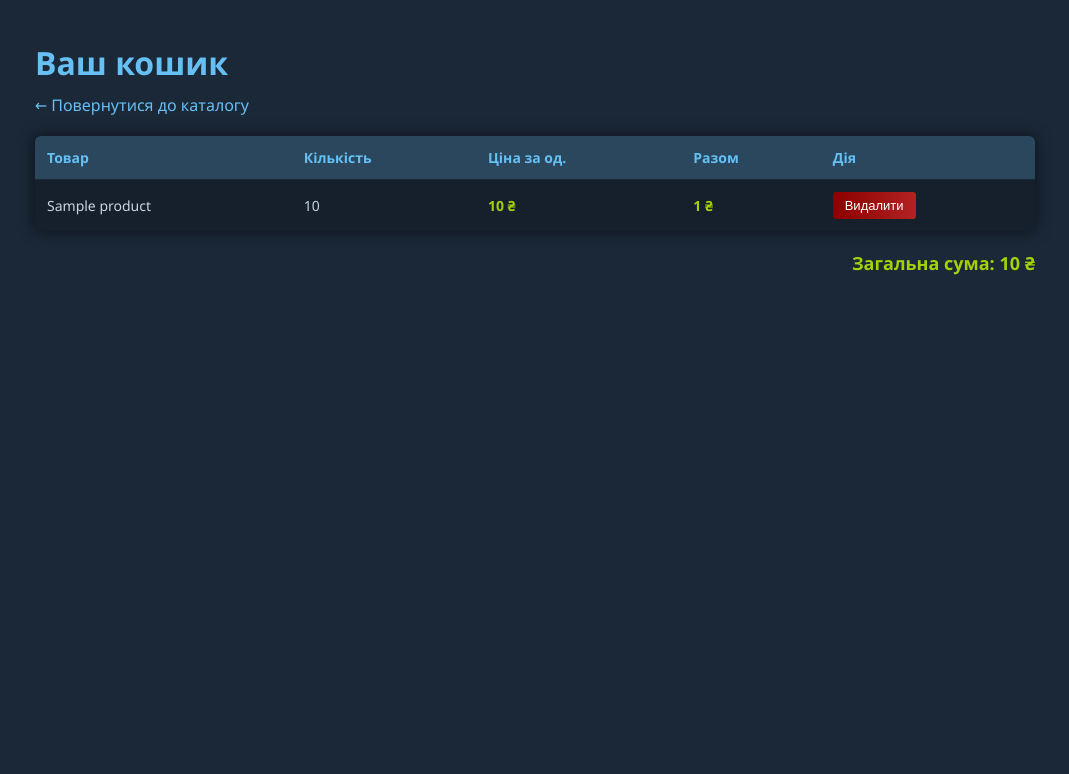
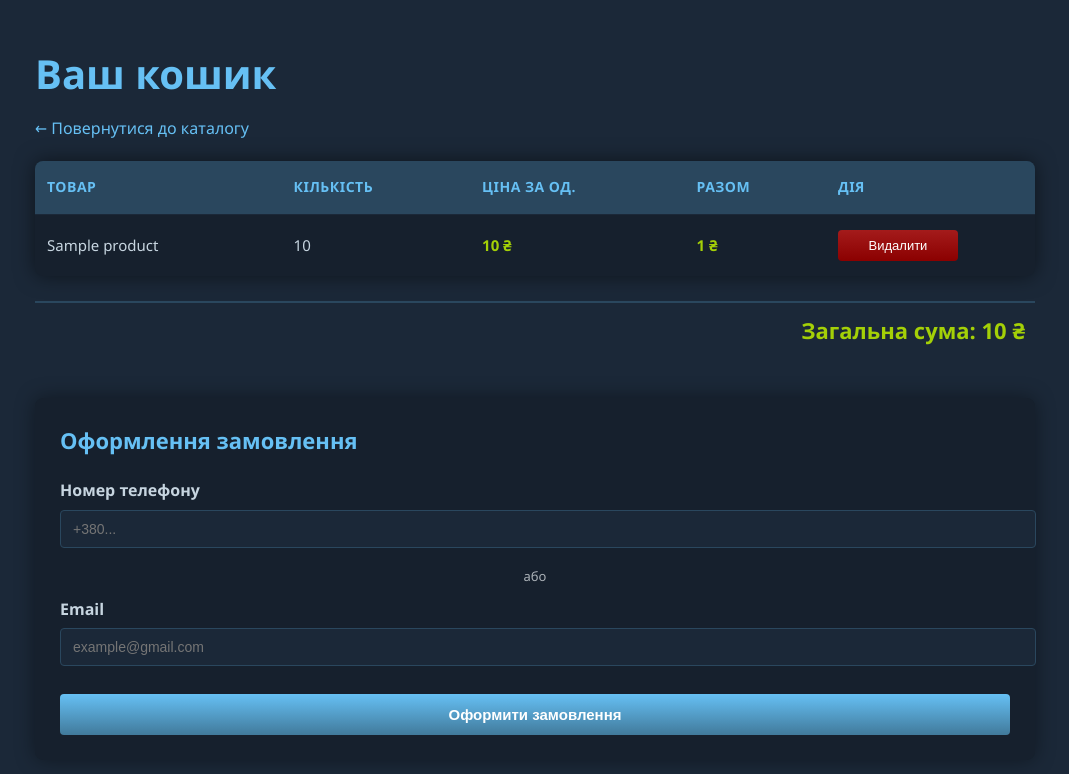
Before and after one commit to y-lebid/steam, a Django app: template steam_core/templates/steam_core/cart.html in a window 1280 px wide. Shown: the top 774 px of the page, without its empty margins (105-1174 px from the left). Run offline with Django 3.2, Linux system fonts and the light colour scheme; the template is opened without the code that fills it: most values are stand-ins (such as "Sample title", 1, 10 or a date in 2020).

Commit message:
add optimization screen and forms Order

```diff
--- a/steam_core/templates/steam_core/cart.html
+++ b/steam_core/templates/steam_core/cart.html
@@ -3,19 +3,22 @@
 
 <head>
     <meta charset="UTF-8">
+    <meta name="viewport" content="width=device-width, initial-scale=1.0">
     <title>Кошик</title>
     <style>
         body {
             margin: 0;
-            padding: 20px;
+            padding: 15px;
             background: #1b2838;
             color: #c7d5e0;
             font-family: "Segoe UI", Tahoma, Arial, sans-serif;
+            line-height: 1.6;
         }
 
         h1 {
             color: #66c0f4;
             margin-bottom: 10px;
+            font-size: clamp(1.5rem, 5vw, 2.5rem);
         }
 
         a {
@@ -24,6 +27,7 @@
             font-weight: 500;
             display: inline-block;
             margin-bottom: 20px;
+            transition: color 0.2s;
         }
 
         a:hover {
@@ -39,9 +43,9 @@
             width: 100%;
             border-collapse: collapse;
             background: #16202d;
-            border-radius: 6px;
+            border-radius: 8px;
             overflow: hidden;
-            box-shadow: 0 0 15px rgba(0, 0, 0, 0.6);
+            box-shadow: 0 0 20px rgba(0, 0, 0, 0.5);
         }
 
         thead {
@@ -49,56 +53,182 @@
         }
 
         th {
-            padding: 12px;
+            padding: 15px 12px;
             text-align: left;
             color: #66c0f4;
             font-weight: 600;
             font-size: 14px;
+            text-transform: uppercase;
+            letter-spacing: 0.5px;
         }
 
         td {
-            padding: 12px;
-            font-size: 14px;
+            padding: 15px 12px;
+            font-size: 15px;
             border-top: 1px solid #1b2838;
         }
 
         tbody tr:hover {
-            background: rgba(102, 192, 244, 0.08);
+            background: rgba(102, 192, 244, 0.05);
         }
 
         .price {
             color: #a4d007;
             font-weight: bold;
+            white-space: nowrap;
         }
 
         .remove-btn {
-            background: linear-gradient(to right, #8b0000, #b22222);
+            background: linear-gradient(to bottom, #a41b1b, #8b0000);
             border: none;
-            border-radius: 3px;
-            padding: 6px 12px;
+            border-radius: 4px;
+            padding: 8px 16px;
             color: #ffffff;
             cursor: pointer;
             font-size: 13px;
+            width: 100%;
+            max-width: 120px;
+            transition: opacity 0.2s;
         }
 
         .remove-btn:hover {
-            background: linear-gradient(to right, #b22222, #dc143c);
+            opacity: 0.9;
         }
 
         .total {
-            margin-top: 20px;
+            margin-top: 25px;
             text-align: right;
-            font-size: 18px;
+            font-size: 22px;
             color: #a4d007;
             font-weight: bold;
+            padding: 10px;
+            border-top: 2px solid #2a475e;
         }
 
         .empty {
             text-align: center;
-            font-size: 16px;
+            font-size: 18px;
             color: #acb2b8;
+            margin-top: 60px;
+            padding: 40px;
+            background: #16202d;
+            border-radius: 8px;
+        }
+
+        @media screen and (max-width: 768px) {
+            table, thead, tbody, th, td, tr {
+                display: block;
+            }
+
+            thead tr {
+                display: none;
+            }
+
+            tr {
+                margin-bottom: 15px;
+                border: 1px solid #2a475e;
+                border-radius: 8px;
+                background: #1b2838;
+                padding: 10px;
+            }
+
+            td {
+                border: none;
+                padding: 8px 5px;
+                display: flex;
+                justify-content: space-between;
+                align-items: center;
+                text-align: right;
+            }
+
+            td::before {
+                content: attr(data-label);
+                float: left;
+                font-weight: 600;
+                color: #66c0f4;
+                margin-right: 15px;
+                text-align: left;
+            }
+
+            .remove-btn {
+                max-width: 100%;
+                margin-top: 10px;
+            }
+
+            .total {
+                text-align: center;
+                font-size: 20px;
+            }
+        }
+        /* ORDER FORM */
+        .order-box {
             margin-top: 40px;
+            padding: 25px;
+            background: #16202d;
+            border-radius: 8px;
+            box-shadow: 0 0 20px rgba(0,0,0,0.4);
         }
+
+        .order-box h2 {
+            margin-top: 0;
+            margin-bottom: 20px;
+            color: #66c0f4;
+            font-size: 22px;
+        }
+
+        .field {
+            margin-bottom: 18px;
+        }
+
+        .field label {
+            display: block;
+            margin-bottom: 6px;
+            font-weight: 600;
+            color: #c7d5e0;
+        }
+
+        .field input {
+            width: 100%;
+            padding: 10px 12px;
+            border-radius: 4px;
+            border: 1px solid #2a475e;
+            background: #1b2838;
+            color: #ffffff;
+            font-size: 14px;
+        }
+
+        .field input:focus {
+            outline: none;
+            border-color: #66c0f4;
+        }
+
+        .separator {
+            text-align: center;
+            margin: 10px 0;
+            color: #acb2b8;
+            font-size: 13px;
+        }
+
+        .order-btn {
+            width: 100%;
+            padding: 12px;
+            margin-top: 10px;
+            background: linear-gradient(to bottom, #66c0f4, #417a9b);
+            border: none;
+            border-radius: 4px;
+            color: #ffffff;
+            font-size: 15px;
+            font-weight: bold;
+            cursor: pointer;
+        }
+
+        .order-btn:hover {
+            opacity: 0.95;
+        }
+        .cart-container {
+                max-width: 1000px;
+                margin: 0 auto;
+            }
     </style>
 </head>
 
@@ -123,12 +253,12 @@
             <tbody>
                 {% for item in cart_items %}
                 <tr>
-                    <td>{{ item.product.name }}</td>
-                    <td>{{ item.quantity }}</td>
-                    <td class="price">{{ item.product.price }} ₴</td>
-                    <td class="price">{{ item.total_price }} ₴</td>
-                    <td>
-                        <form method="post" action="{% url 'steam_core:remove_from_cart' item.id %}">
+                    <td data-label="Товар">{{ item.product.name }}</td>
+                    <td data-label="Кількість">{{ item.quantity }}</td>
+                    <td data-label="Ціна за од." class="price">{{ item.product.price }} ₴</td>
+                    <td data-label="Разом" class="price">{{ item.total_price }} ₴</td>
+                    <td data-label="Дія">
+                        <form method="post" action="{% url 'steam_core:remove_from_cart' item.id %}" style="margin: 0; width: 100%;">
                             {% csrf_token %}
                             <button class="remove-btn" type="submit">Видалити</button>
                         </form>
@@ -140,10 +270,36 @@
 
         <div class="total">Загальна сума: {{ total }} ₴</div>
         {% else %}
-        <p class="empty">Кошик порожній</p>
+        <div class="empty">Ваш кошик поки що порожній</div>
         {% endif %}
     </div>
 
+<div class="cart-container">
+    {% if cart_items %}
+    <div class="order-box">
+        <h2>Оформлення замовлення</h2>
+
+        <form method="post" action="{% url 'steam_core:create_order' %}">
+            {% csrf_token %}
+
+            <div class="field">
+                <label>Номер телефону</label>
+                <input type="text" name="phone" placeholder="+380..." />
+            </div>
+
+            <div class="separator">або</div>
+
+            <div class="field">
+                <label>Email</label>
+                <input type="email" name="email" placeholder="example@gmail.com" />
+            </div>
+
+            <button type="submit" class="order-btn">
+                Оформити замовлення
+            </button>
+        </form>
+    </div>
+    {% endif %}
+</div>
 </body>
-
 </html>
--- a/steam_core/views.py
+++ b/steam_core/views.py
@@ -58,7 +58,7 @@ def create_order(request):
             messages.error(request, "Введи телефон або email")
             return redirect('steam_core:cart_view')
 
-        order = Order.objects.create(
+        Order.objects.create(
             session_key=session_key,
             phone=phone,
             email=email
@@ -66,7 +66,7 @@ def create_order(request):
 
         cart_items.delete()
 
-        messages.success(request, f"Замовлення #{order.id} створено")
+        messages.success(request, "Замовлення оформлено!")
         return redirect('steam_core:product_list')
 
 
```
Also changed, not shown: steam_core/templates/steam_core/game_list.html (+91 -37 lines), 1 other file.
